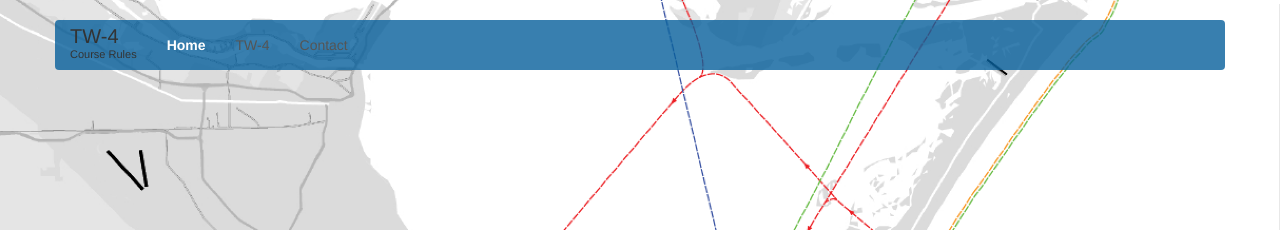
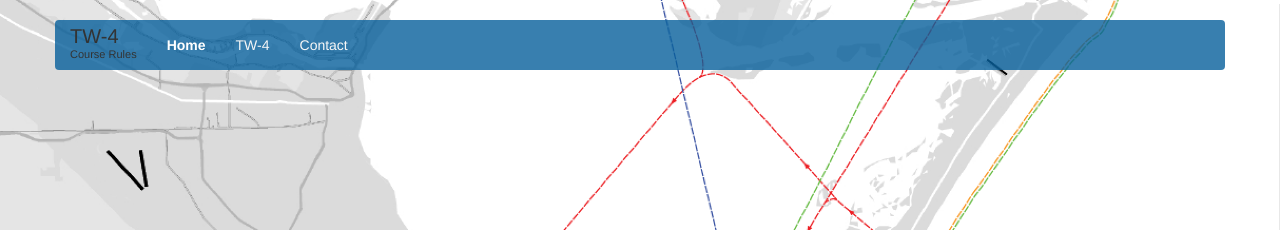
Before and after one commit to courserules/courserules.github.io, a Jekyll site: the page built from index.html, in a window 1280 px wide. Shown: the top 230 px of the page. Built offline with Jekyll 4.4.1, drawn with Linux system fonts in a browser that asks for light colours.

Commit message:
More nav text color updates

```diff
--- a/css/courserules.css
+++ b/css/courserules.css
@@ -115,13 +115,13 @@ nav {
 }
 
 .navbar-default .navbar-nav > li > a {
-  color: #555555;
+  color: #f7f7f7;
 }
 
 .navbar-nav > li > a:hover,
 .navbar-nav > li > a:focus {
   font-weight:500;
-  color: #444444;
+  color: #fafafa;
   background-color: none;
 }
 
```
